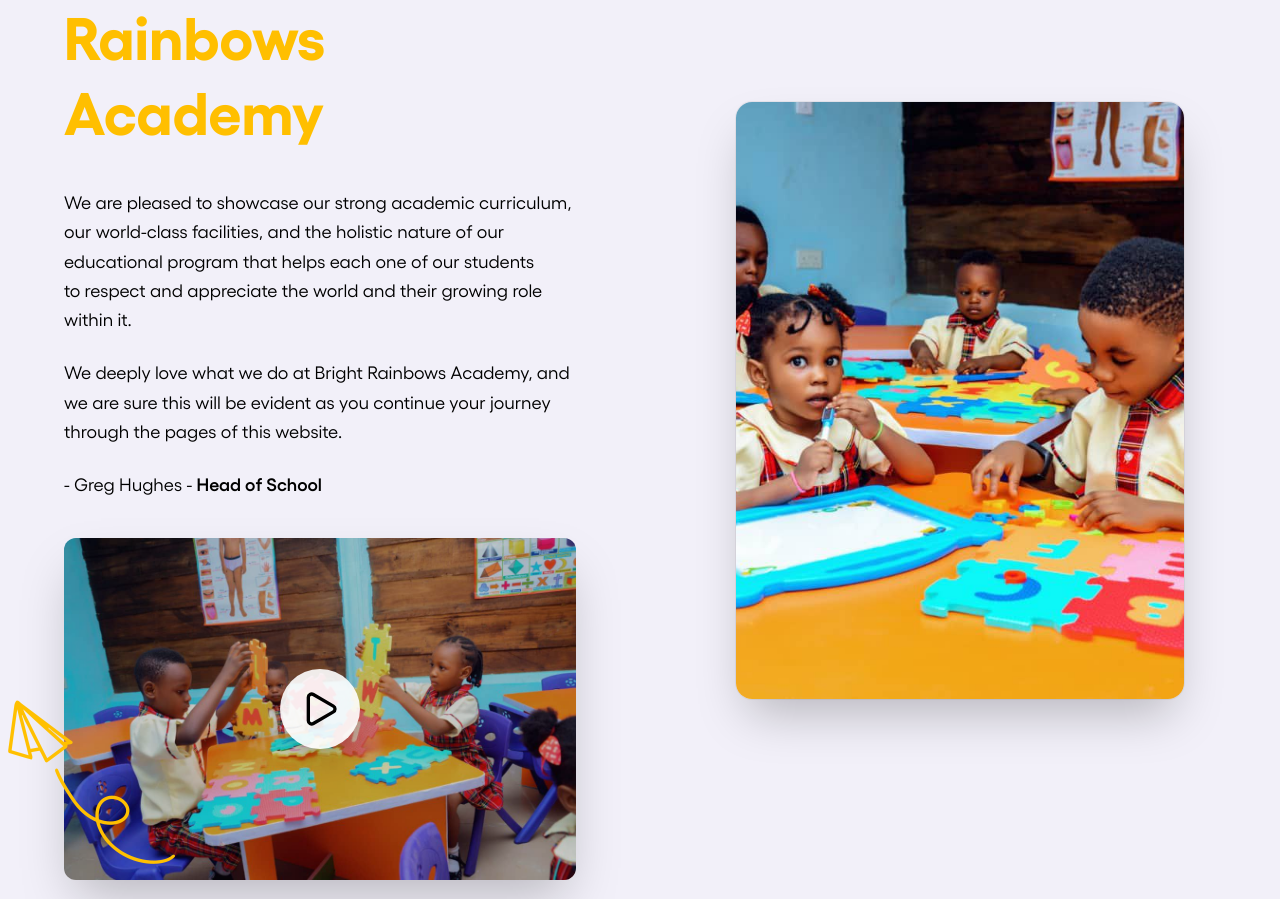
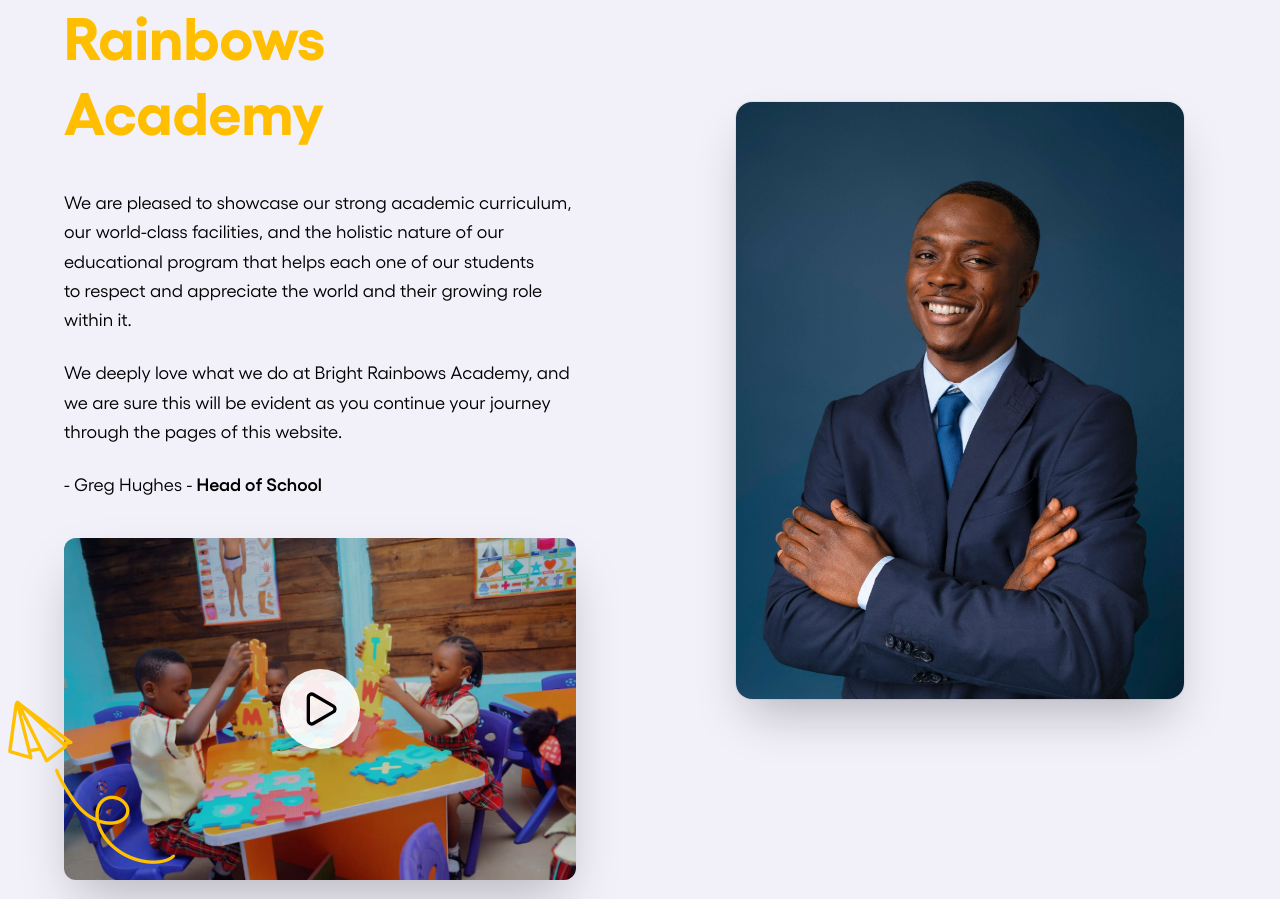
Before and after one commit to picobridge/Project-Orion, a React (Vite) app: page / in a window 1280 px wide. Shown: the part 1102-2001 px from the top of the page. Built offline with nearby package versions, Linux system fonts and the light colour scheme.

Commit message:
Done testing 2

```diff
--- a/src/Components/Newcontent.jsx
+++ b/src/Components/Newcontent.jsx
@@ -59,7 +59,7 @@
         <div className="relative w-full max-w-md">
           <div className="relative aspect-[3/4] w-full overflow-hidden rounded-2xl shadow-2xl ring-1 ring-black/5">
             <img
-              src="/img6.jpeg"
+              src="ceo.jpg"
               fill
               className="object-cover w-full h-full"
               priority
```
Also changed, not shown: public/ceo.jpg (added).
